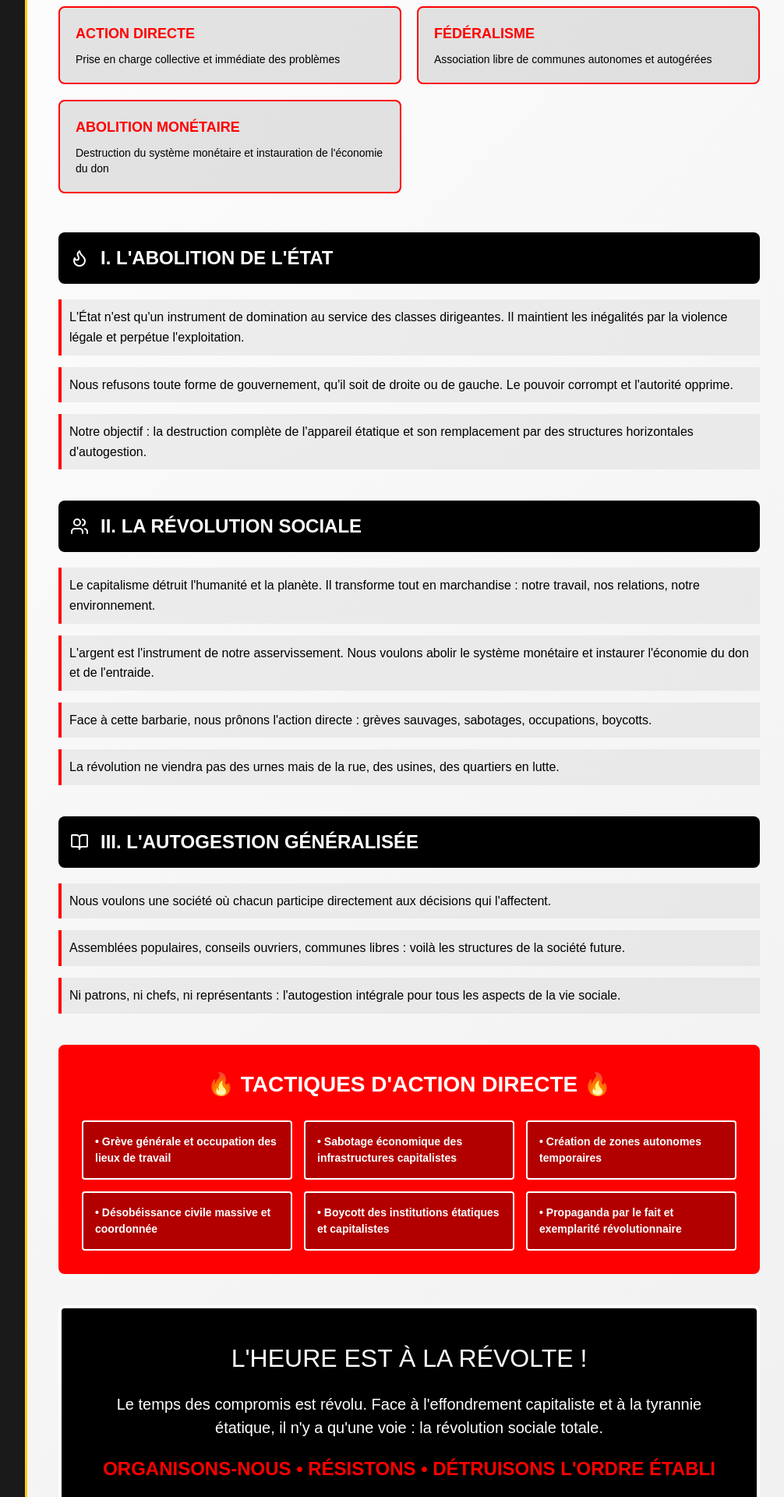
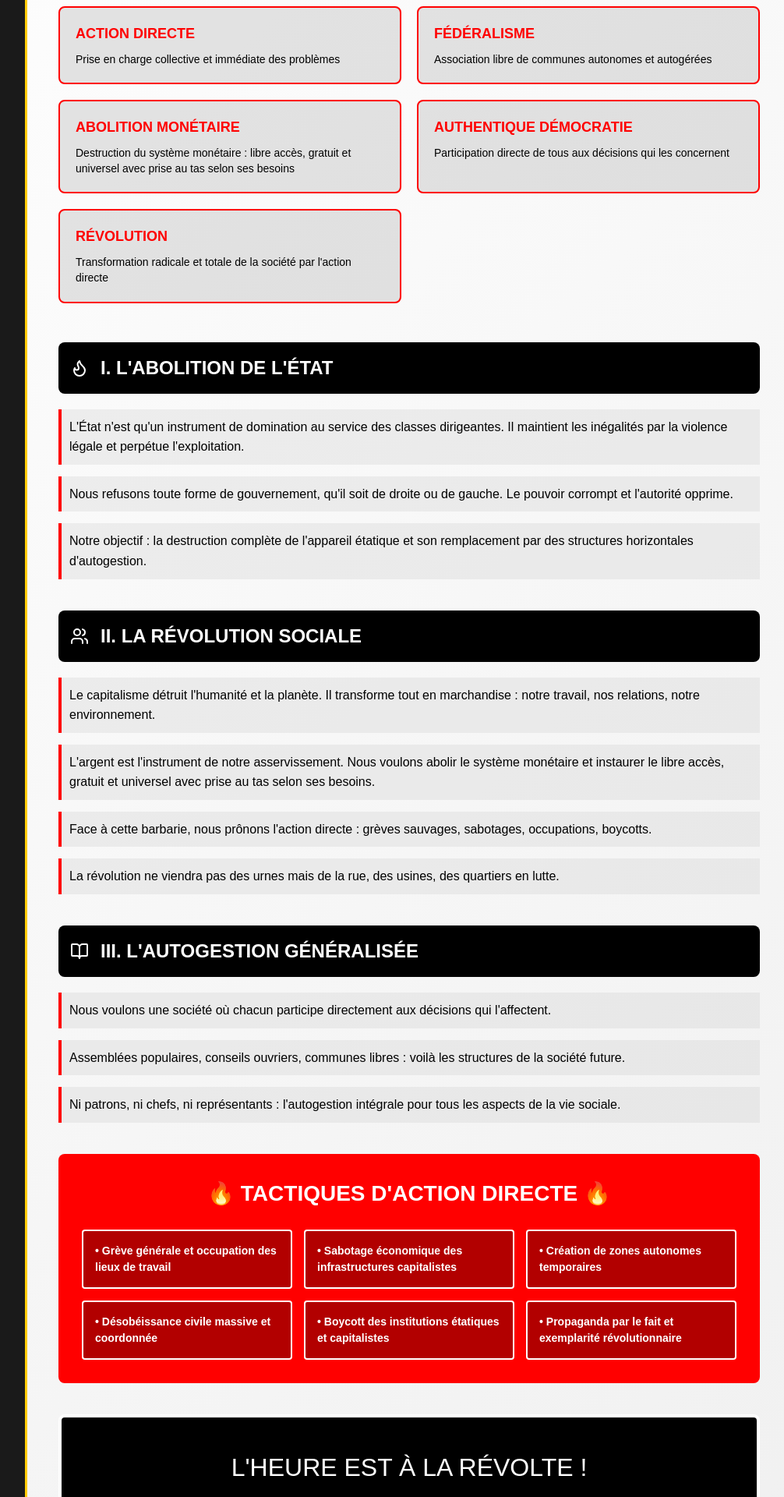
Before and after one commit to AnARCHIS12/ResistanceAnarchiste, a React (Create React App) app in the folder frontend/: page /doleances in a window 1280 px wide. Shown: the part 680-2600 px from the top of the page at 78% size, without its empty margins (265-1271 px from the left). Built offline with nearby package versions, Linux system fonts and the light colour scheme.

Commit message:
Ajoute message principal, authentique démocratie, révolution et précise abolition monétaire

```diff
--- a/frontend/src/pages/DoleancesPage.jsx
+++ b/frontend/src/pages/DoleancesPage.jsx
@@ -18,7 +18,7 @@ const DoleancesPage = () => {
       icon: <Users size={24} />,
       content: [
         "Le capitalisme détruit l'humanité et la planète. Il transforme tout en marchandise : notre travail, nos relations, notre environnement.",
-        "L'argent est l'instrument de notre asservissement. Nous voulons abolir le système monétaire et instaurer l'économie du don et de l'entraide.",
+        "L'argent est l'instrument de notre asservissement. Nous voulons abolir le système monétaire et instaurer le libre accès, gratuit et universel avec prise au tas selon ses besoins.",
         "Face à cette barbarie, nous prônons l'action directe : grèves sauvages, sabotages, occupations, boycotts.",
         "La révolution ne viendra pas des urnes mais de la rue, des usines, des quartiers en lutte."
       ]
@@ -70,7 +70,15 @@ const DoleancesPage = () => {
     },
     {
       principe: "ABOLITION MONÉTAIRE",
-      definition: "Destruction du système monétaire et instauration de l'économie du don"
+      definition: "Destruction du système monétaire : libre accès, gratuit et universel avec prise au tas selon ses besoins"
+    },
+    {
+      principe: "AUTHENTIQUE DÉMOCRATIE",
+      definition: "Participation directe de tous aux décisions qui les concernent"
+    },
+    {
+      principe: "RÉVOLUTION",
+      definition: "Transformation radicale et totale de la société par l'action directe"
     }
   ];
 
@@ -253,8 +261,7 @@ const DoleancesPage = () => {
               L'HEURE EST À LA RÉVOLTE !
             </h2>
             <p style={{fontSize: '20px', lineHeight: '1.5', marginBottom: '20px'}}>
-              Le temps des compromis est révolu. Face à l'effondrement capitaliste et à la tyrannie étatique,
-              il n'y a qu'une voie : la révolution sociale totale.
+              Démanteler l'État et le gouvernement, supprimer le capitalisme et le système monétaire et instaurer l'anarchisme, la liberté concrète.
             </p>
             <p style={{fontSize: '24px', fontWeight: 'bold', color: '#ff0000'}}>
               ORGANISONS-NOUS • RÉSISTONS • DÉTRUISONS L'ORDRE ÉTABLI
--- a/frontend/src/pages/HomePage.jsx
+++ b/frontend/src/pages/HomePage.jsx
@@ -79,9 +79,7 @@ const HomePage = () => {
           </div>
 
           <div className="main-message">
-            {mockData.anger.map((line, index) => (
-              <p key={index}>{line}</p>
-            ))}
+            <p>Démanteler l'État et le gouvernement, supprimer le capitalisme et le système monétaire et instaurer l'anarchisme, la liberté concrète.</p>
           </div>
 
           <div className="call-to-action">
--- a/frontend/src/pages/SitesPage.jsx
+++ b/frontend/src/pages/SitesPage.jsx
@@ -74,8 +74,7 @@ const SitesPage = () => {
               complète de la classe ouvrière par l'action directe et la solidarité.
             </p>
             <p style={{fontSize: '16px', lineHeight: '1.6'}}>
-              Nous rejetons toute collaboration avec l'État et le patronat. Notre objectif :
-              <strong style={{color: '#fff'}}> la mise en place du socialisme libertaire par les prolétaires.</strong>
+              <strong style={{color: '#fff'}}>Démanteler l'État et le gouvernement, supprimer le capitalisme et le système monétaire et instaurer l'anarchisme, la liberté concrète.</strong>
             </p>
           </div>
 
```
